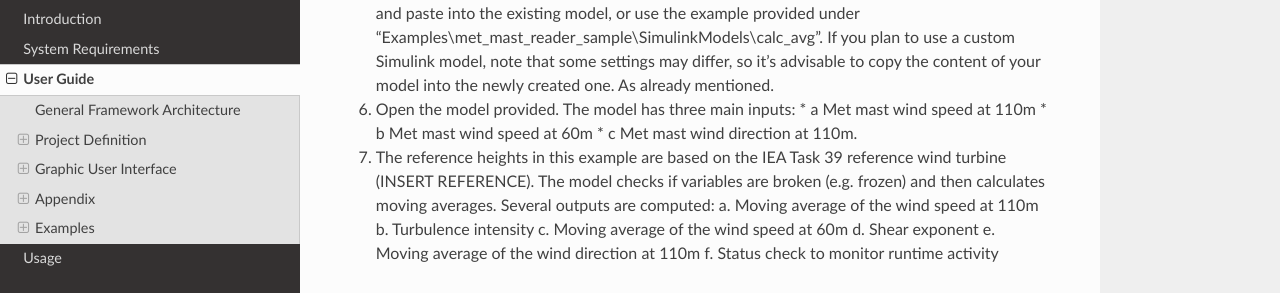
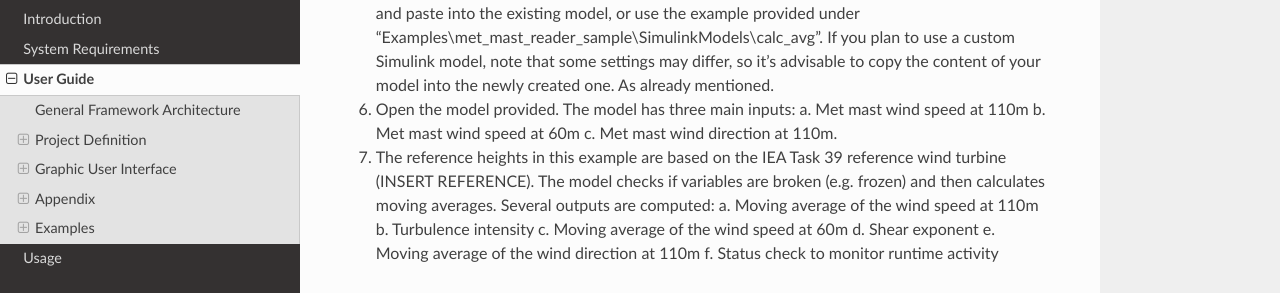
Before and after one commit to TUMLWE/PAL, a Sphinx documentation site: the page built from docs/source/user_guide.rst, in a window 1280 px wide and 900 px high, scrolled down 14617 px. Shown: the part 158-451 px from the top of the window. Built offline with Sphinx 7.4.7 and the Read the Docs theme 2.0.0, drawn with Linux system fonts in a browser that asks for light colours.

Commit message:
docs update

```diff
--- a/docs/source/user_guide.rst
+++ b/docs/source/user_guide.rst
@@ -117,9 +117,9 @@ We must create at least three applications, one for each data layer:
    (5) Create the Simulink model in the appropriate folder. You can either modify the empty one, copy and paste into the existing model, or use the example provided under "Examples\\met_mast_reader_sample\\SimulinkModels\\calc_avg". If you plan to use a custom Simulink model, note that some settings may differ, so it's advisable to copy the content of your model into the newly created one. As already mentioned.
 
    (6) Open the model provided. The model has three main inputs:
-       * a	Met mast wind speed at 110m
-       * b	Met mast wind speed at 60m
-       * c	Met mast wind direction at 110m.
+       a.	Met mast wind speed at 110m
+       b.	Met mast wind speed at 60m
+       c.	Met mast wind direction at 110m.
 
    (7) The reference heights in this example are based on the IEA Task 39 reference wind turbine (INSERT REFERENCE). The model checks if variables are broken (e.g. frozen) and then calculates moving averages. Several outputs are computed:
        a.	Moving average of the wind speed at 110m
```
